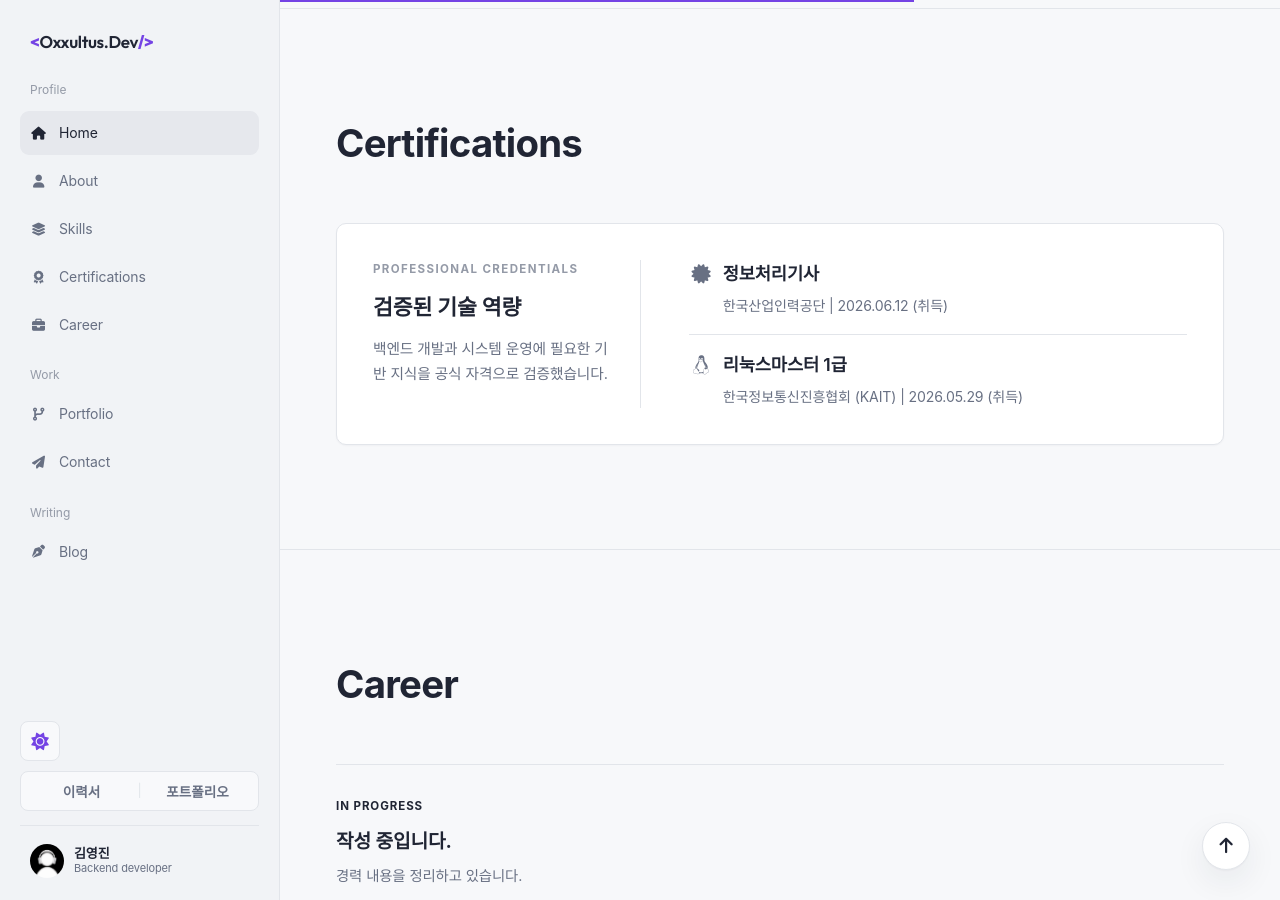
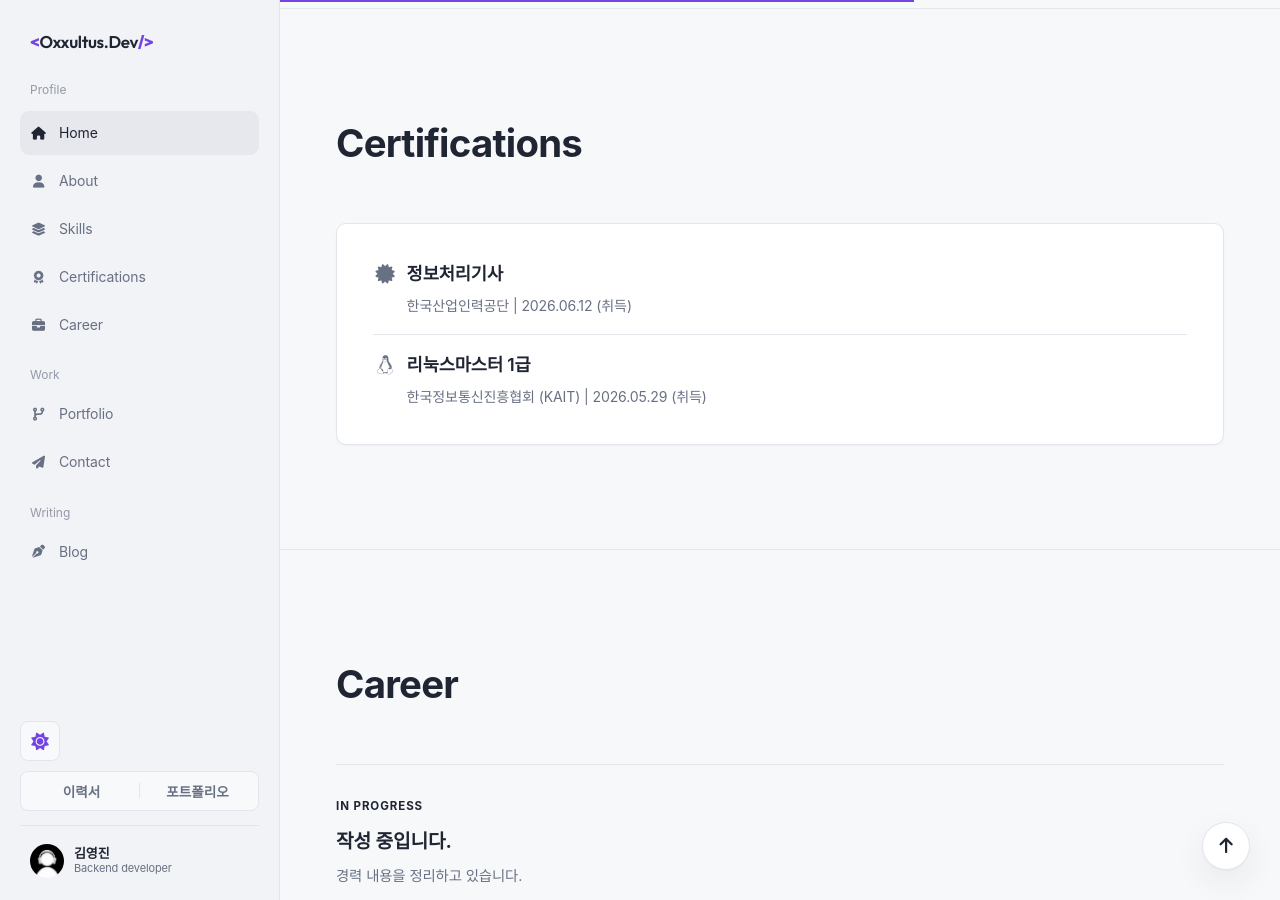
Before and after one commit to oxxultus/resume, a Jekyll site: the page index.html, which Jekyll copies as it is, in a window 1280 px wide and 900 px high, scrolled down 2594 px. Built offline with Jekyll 4.4.1, drawn with Linux system fonts in a browser that asks for light colours.

Commit message:
Simplify certifications section

```diff
--- a/index.html
+++ b/index.html
@@ -13,7 +13,7 @@
     <!-- Font Awesome Icons -->
     <link rel="stylesheet" href="https://cdnjs.cloudflare.com/ajax/libs/font-awesome/6.4.0/css/all.min.css">
     <!-- Main Style Sheet -->
-    <link rel="stylesheet" href="style.css?v=20260714-1">
+    <link rel="stylesheet" href="style.css?v=20260714-2">
 </head>
 <body class="light-theme">
     <!-- Scroll Progress Indicator -->
@@ -221,11 +221,6 @@
         <div class="container">
             <h2 class="section-title">Certifications</h2>
             <div class="certification-panel glass">
-                <div class="certification-intro">
-                    <span class="certification-kicker">Professional credentials</span>
-                    <h3>검증된 기술 역량</h3>
-                    <p>백엔드 개발과 시스템 운영에 필요한 기반 지식을 공식 자격으로 검증했습니다.</p>
-                </div>
                 <div class="certifications-list">
                         <div class="cert-item">
                             <div class="cert-title-group">
--- a/style.css
+++ b/style.css
@@ -1313,9 +1313,6 @@ footer p {
    Certifications
    ========================================================================== */
 .certification-panel {
-    display: grid;
-    grid-template-columns: minmax(240px, .7fr) minmax(0, 1.3fr);
-    gap: 3rem;
     padding: 2.25rem;
 }
 
```
